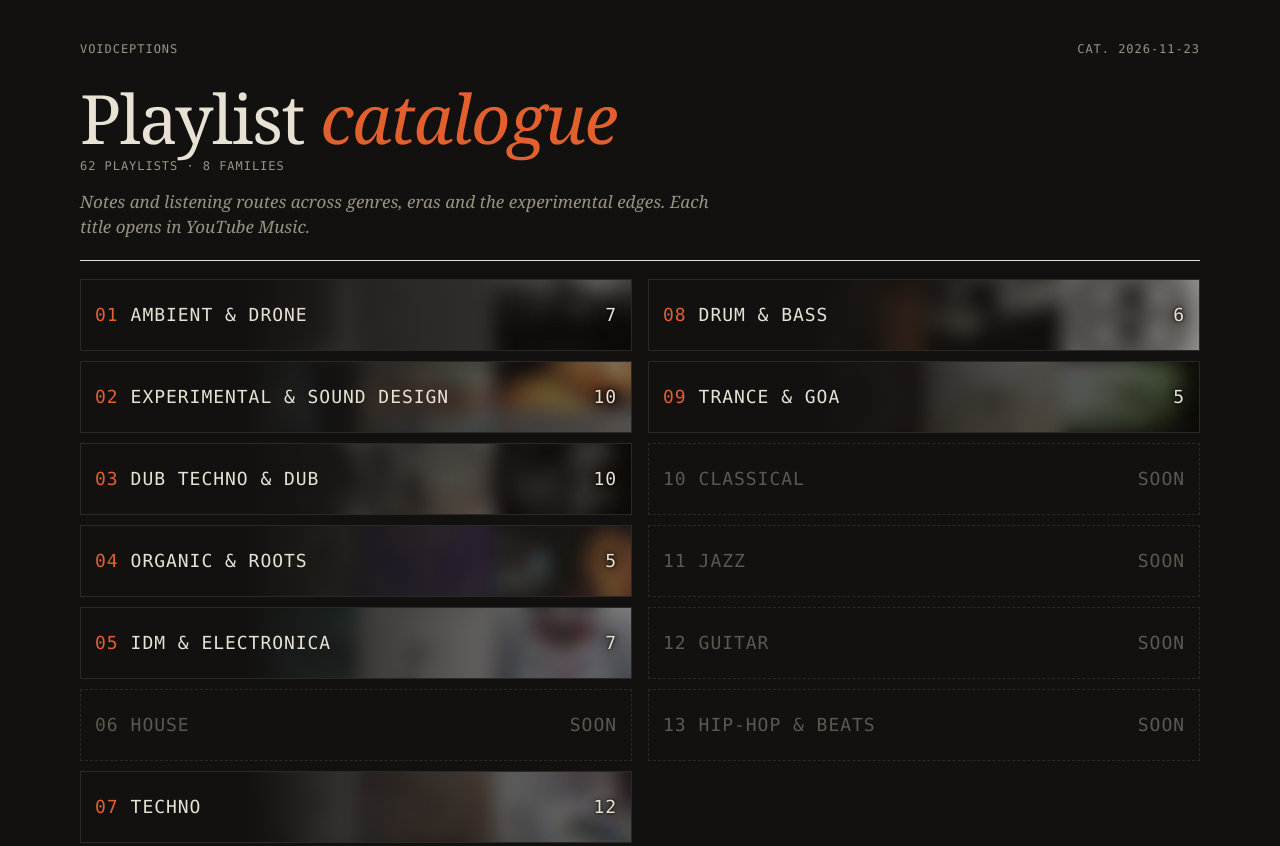
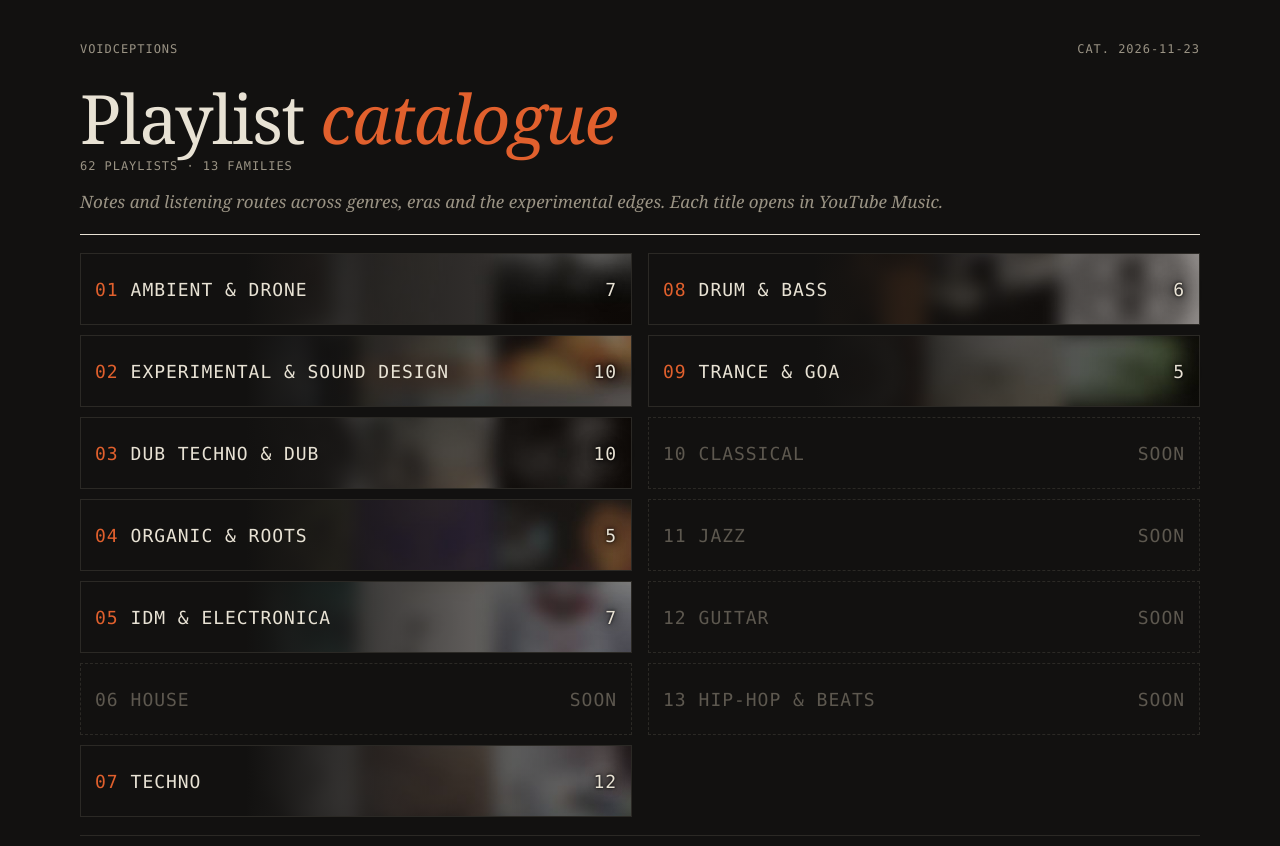
Before and after one commit to guidokl/ytm, a plain HTML site: page _page/index.html in a window 1280 px wide. Shown: the top 846 px of the page. Drawn offline with Linux system fonts and the light colour scheme.

Commit message:
Header: count all families, cleaner intro line
Co-Authored-By: Claude Opus 5.5 <noreply@anthropic.com>

```diff
--- a/_page/index.html
+++ b/_page/index.html
@@ -46,7 +46,7 @@ button { font: inherit; color: inherit; background: none; border: 0; padding: 0;
   letter-spacing: -.02em;
 }
 .masthead h1 em { font-style: italic; color: var(--accent); }
-.masthead p { margin: 14px 0 0; max-width: 32rem; color: var(--dim); font-style: italic; }
+.masthead p { margin: 14px 0 0; max-width: 32rem; color: var(--dim); font-style: italic; text-wrap: balance; }
 
 /* index of families: cards, numbered down the left column first, then the right */
 nav ol { list-style: none; margin: 0; padding: 18px 0; display: grid; gap: 8px 12px;
@@ -164,7 +164,7 @@ footer { margin: 48px 0 0; padding: 18px 0 48px; border-top: 1px solid var(--pap
 /* desktop: wider page, playlists of a family in two columns */
 @media (min-width: 1100px) {
   .wrap { max-width: 74rem; padding: 0 32px; }
-  .masthead p { max-width: 40rem; }
+  .masthead p { max-width: none; }
   nav ol { gap: 10px 16px; }
   .card-in { min-height: 72px; font-size: 18px; }
   /* cells of one grid row stretch to the same height, so the rows line up */
@@ -194,7 +194,7 @@ footer { margin: 48px 0 0; padding: 18px 0 48px; border-top: 1px solid var(--pap
   <header class="masthead">
     <small><span>Voidceptions</span><span>Cat. 2026-11-23</span></small>
     <h1>Playlist <em>catalogue</em></h1>
-    <small><span>62 playlists · 8 families</span></small>
+    <small><span>62 playlists · 13 families</span></small>
     <p>Notes and listening routes across genres, eras and the experimental edges. Each title opens in YouTube Music.</p>
   </header>
 
--- a/_page/sw.js
+++ b/_page/sw.js
@@ -1,4 +1,4 @@
-const CACHE = "vc-12add922a0";
+const CACHE = "vc-a54ddd6b03";
 
 self.addEventListener("install", () => self.skipWaiting());
 self.addEventListener("activate", e => e.waitUntil((async () => {
```
